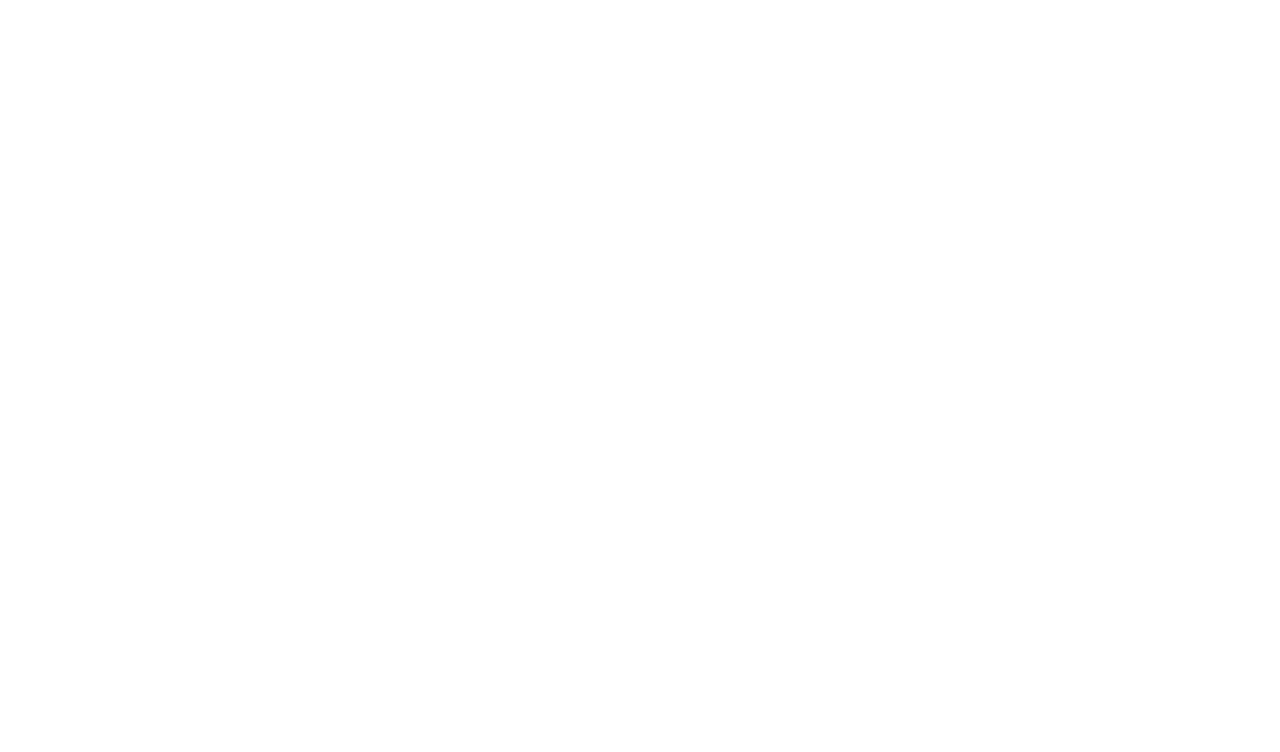
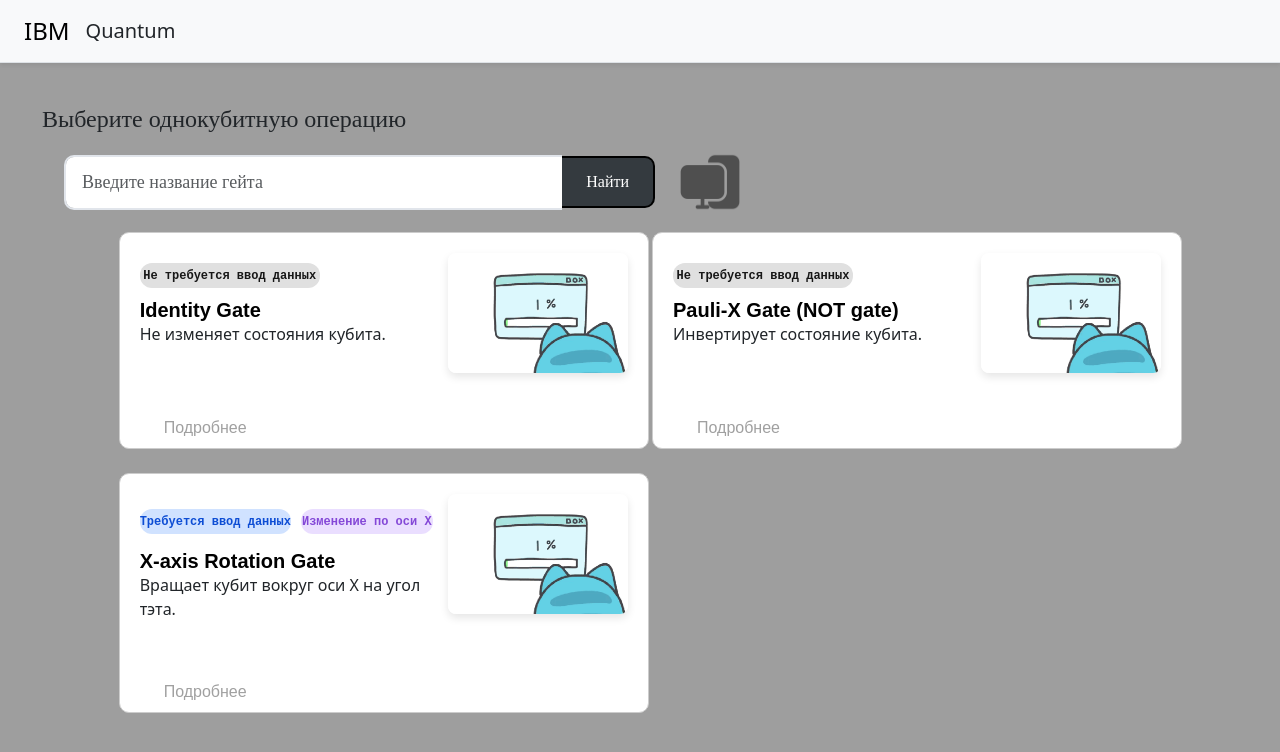
Before and after one commit to migeliusIV/RIP_front_IBM_QCaaS, a React (Vite) app in the folder IBM_quantum/: page /RIP_SPA/gates in a window 1280 px wide. Shown: the top 752 px of the page. Built offline with nearby package versions, Linux system fonts and the light colour scheme; no server answers.

Commit message:
Lab 6. Github pages

```diff
--- a/IBM_quantum/package.json
+++ b/IBM_quantum/package.json
@@ -1,5 +1,6 @@
 {
   "name": "ibm-quantum",
+  "homepage": "https://migeliusiv.github.io/RIP_SPA/",
   "private": true,
   "version": "0.0.0",
   "type": "module",
--- a/IBM_quantum/src/App.tsx
+++ b/IBM_quantum/src/App.tsx
@@ -15,9 +15,9 @@ const MainLayout = () => (
 
 function App() {
     return (
-        <BrowserRouter basename="/RepoName">
+        <BrowserRouter basename="/RIP_SPA">
             <Routes>
-                <Route path="/IBM" element={<HomePage />} />
+                <Route path="/" element={<HomePage />} />
                 <Route path="/gates" element={<IBMGatesList />} />
                 <Route path="/gate_property/:id" element={<IBMGateProp />} />
                 <Route element={<MainLayout />}>
--- a/IBM_quantum/src/api/gatesApi.ts
+++ b/IBM_quantum/src/api/gatesApi.ts
@@ -10,7 +10,7 @@ import {
 let isBackendAvailable: boolean | null = null;
 
 // Вспомогательные функции
-const checkBackendAvailability = async (): Promise<boolean> => {
+export const checkBackendAvailability = async (): Promise<boolean> => {
     if (isBackendAvailable !== null) return isBackendAvailable;
 
     try {
--- a/IBM_quantum/src/api/mock.ts
+++ b/IBM_quantum/src/api/mock.ts
@@ -7,7 +7,7 @@ export const MOCK_GATES: IGate[] = [
     Title: "Identity Gate",
     Description: "Не изменяет состояния кубита.",
     FullInfo: "Ничего не делает с состоянием кубита. Оставляет его без изменений.",
-    Image: "/public/imageError.gif",
+    Image: "/RIP_SPA/imageError.gif",
     TheAxis: "non",
     Status: false,
     I0j0: 0,
@@ -21,7 +21,7 @@ export const MOCK_GATES: IGate[] = [
     Title: "Pauli-X Gate (NOT gate)",
     Description: "Инвертирует состояние кубита.",
     FullInfo: "Аналог классического NOT-гейта. Переворачивает состояние кубита.",
-    Image: "/public/imageError.gif",
+    Image: "/RIP_SPA/imageError.gif",
     TheAxis: "non",
     Status: false,
     I0j0: 0,
@@ -35,7 +35,7 @@ export const MOCK_GATES: IGate[] = [
     Title: "X-axis Rotation Gate",
     Description: "Вращает кубит вокруг оси X на угол тэта.",
     FullInfo: "Эта операция вращает состояние кубита на сфере Блоха вокруг оси X. Значение угла поворота можно задать при компановке выражения (в деталях калькуляции).",
-    Image: "/public/imageError.gif",
+    Image: "/RIP_SPA/imageError.gif",
     TheAxis: "X",
     Status: false,
     I0j0: 0,
--- a/IBM_quantum/src/components/Breadcrumbs.tsx
+++ b/IBM_quantum/src/components/Breadcrumbs.tsx
@@ -11,7 +11,7 @@ interface BreadcrumbsProps {
 }
 
 export const CustomBreadcrumbs: React.FC<BreadcrumbsProps> = ({ crumbs }) => {
-  const allCrumbs = [{ label: 'Главная', path: '/IBM' }, ...crumbs];
+  const allCrumbs = [{ label: 'Главная', path: '/' }, ...crumbs];
   return (
     <nav className="modern-breadcrumbs" aria-label="breadcrumb">
       {allCrumbs.map((crumb, index) => (
--- a/IBM_quantum/src/components/GateCard.tsx
+++ b/IBM_quantum/src/components/GateCard.tsx
@@ -1,5 +1,5 @@
 // src/components/GateCard.tsx
-import { Card, Button, Badge } from 'react-bootstrap';
+import { Card, Badge } from 'react-bootstrap';
 import type { IGate } from '../types';
 import './styles/GateCard.css';
 import { Link } from 'react-router-dom';
--- a/IBM_quantum/src/components/Navbar.tsx
+++ b/IBM_quantum/src/components/Navbar.tsx
@@ -6,7 +6,7 @@ export const AppNavbar = () => {
     <Navbar bg="light" variant="light" fixed="top" className="shadow-sm border-bottom">
       <Container fluid className="px-4">
         {/* Единый бренд как ссылка */}
-        <Navbar.Brand as={Link} to="/IBM" className="fs-4">
+        <Navbar.Brand as={Link} to="/" className="fs-4">
           IBM
         </Navbar.Brand>
 
--- a/IBM_quantum/src/hooks/useGatesData.ts
+++ b/IBM_quantum/src/hooks/useGatesData.ts
@@ -11,7 +11,7 @@ import { useAppSelector } from './redux';
 
 export const useGatesData = () => {
   const dispatch = useAppDispatch();
-  const searchTerm = useAppSelector((state) => state.filters.searchTerm);
+  const searchTerm = useAppSelector((state) => state.filter.searchTerm);
 
   // Функция для определения режима работы
   const determineMode = async () => {
--- a/IBM_quantum/src/pages/IBMGatesList.tsx
+++ b/IBM_quantum/src/pages/IBMGatesList.tsx
@@ -6,27 +6,25 @@ import {
   Col,
   Spinner,
   Form,
-  Badge,
   Image,
   Button,
   Alert
 } from 'react-bootstrap';
 import { AppNavbar } from '../components/Navbar';
 import { GateCard } from '../components/GateCard';
-import { getGates, getDraftTaskInfo } from '../api/gatesApi';
+import { getGates/*, getDraftTaskInfo */} from '../api/gatesApi';
 import { useSelector, useDispatch } from 'react-redux';
 import { setSearchTerm } from '../store/slices/filterSlice';
 import type { RootState } from '../store';
 import type { IGate, DraftTaskInfo } from '../types';
 import { MOCK_GATES } from '../api/mock'
 import './styles/IBMGatesList.css';
-import { store } from '../store';
-import { Link } from 'react-router-dom';
+//import { Link } from 'react-router-dom';
 
 export const IBMGatesList = () => {
   const [gates, setGates] = useState<IGate[]>([]);
   const [loading, setLoading] = useState(true);
-  const [draftTask, setDraftTask] = useState<DraftTaskInfo | null>(null);
+  const [draftTask/*, setDraftTask*/] = useState<DraftTaskInfo | null>(null);
   const [error, setError] = useState<string | null>(null);
   const dispatch = useDispatch();
   const searchTerm = useSelector((state: RootState) => state.filter.searchTerm);
@@ -40,8 +38,6 @@ export const IBMGatesList = () => {
   */
   // Используем mock-данные, если бэкенд недоступен
   const USE_MOCK = false;
-
-  const isCartActive = draftTask?.GatesCount && draftTask.GatesCount > 0;
 
   const fetchGates = async (filterTitle: string = '') => {
     setLoading(true);
@@ -91,7 +87,7 @@ export const IBMGatesList = () => {
     event.preventDefault();
     fetchGates(searchTerm);
   };
-
+/*
   const handleAddToTask = async (gateId: number) => {
     if (!draftTask || draftTask.TaskID === 0) {
       alert('Сначала создайте черновик задачи!');
@@ -105,7 +101,7 @@ export const IBMGatesList = () => {
       console.error('Ошибка добавления гейта:', err);
     }
   };
-
+*/
   return (
     <div className="gates-body">
       <Container fluid className="pt-4">
@@ -143,7 +139,7 @@ export const IBMGatesList = () => {
                     {draftTask?.GatesCount && draftTask.GatesCount > 0 ? (
                         <a href={`/quantum_task/${draftTask.TaskID}`} className="d-flex align-items-center">
                         <Image
-                            src="/basket.png"
+                            src="/RIP_SPA/basket.png"
                             alt="Корзина"
                             width={60}
                             height={60}
@@ -157,7 +153,7 @@ export const IBMGatesList = () => {
                       ) : (
                         <span style={{ cursor: 'not-allowed' }} className="d-flex align-items-center">
                         <Image
-                            src="/basket.png"
+                            src="/RIP_SPA/basket.png"
                             alt="Корзина"
                             width={60}
                             height={60}
--- a/IBM_quantum/src/pages/IBMStartPage.tsx
+++ b/IBM_quantum/src/pages/IBMStartPage.tsx
@@ -20,7 +20,7 @@ export const HomePage = () => {
                     </div>
                     <div className="video-content">
                         <video autoPlay loop muted playsInline className="home-video">
-                            <source src="/Quantum-Code-Animation-v4.mp4" type="video/mp4" />
+                            <source src="/RIP_SPA/Quantum-Code-Animation-v4.mp4" type="video/mp4" />
                             Ваш браузер не поддерживает видео.
                         </video>
                     </div>
--- a/IBM_quantum/vite.config.ts
+++ b/IBM_quantum/vite.config.ts
@@ -4,6 +4,7 @@ import react from '@vitejs/plugin-react';
 
 export default defineConfig({
   plugins: [react()],
+  base: "/RIP_SPA/",
   server: {
     port: 5173,
     proxy: {
```
Also changed, not shown: IBM_quantum/src/store/slices/gatesSlice.ts (+8 -8 lines).
